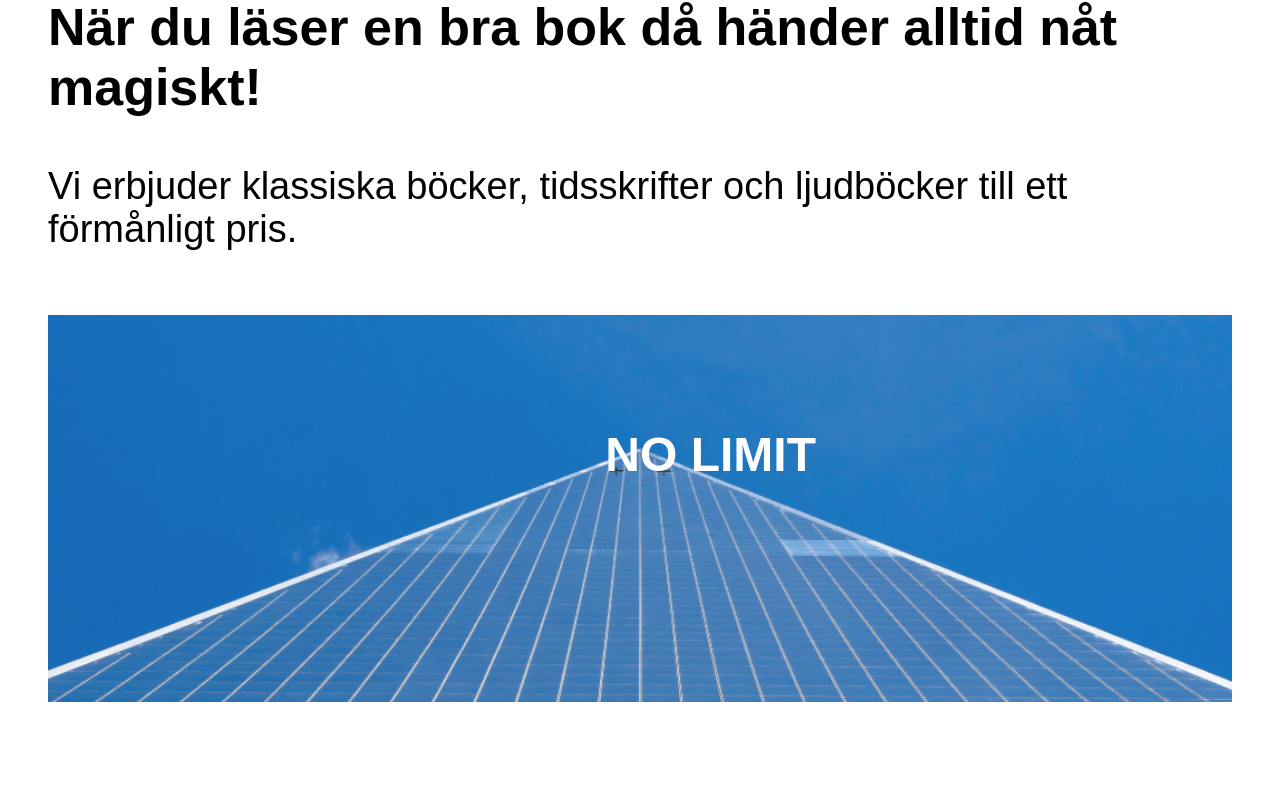
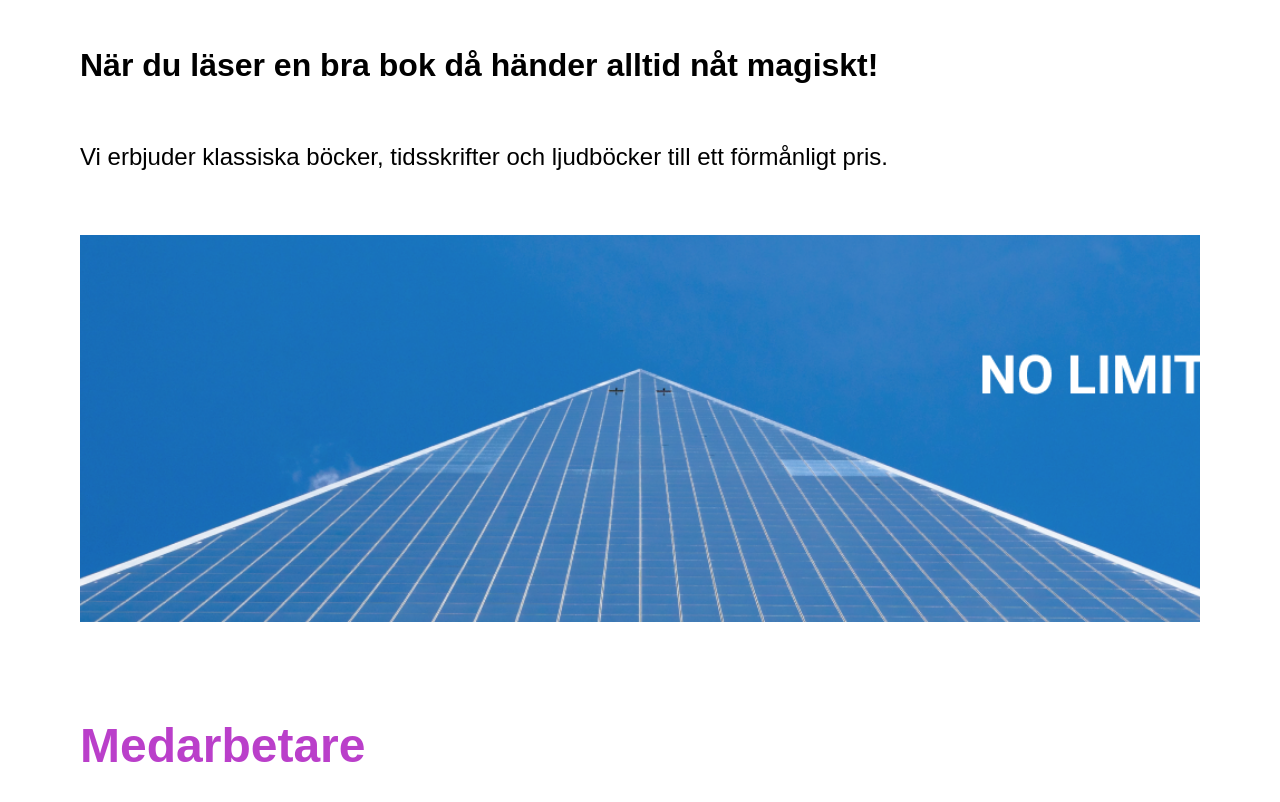
Before and after one commit to JonathanFrontend/Projekt-foretagssida, a React (Create React App) app in the folder foretagssida-webshop/: page /about in a window 1280 px wide. Shown: the part 474-1276 px from the top of the page. Built offline with nearby package versions, Linux system fonts and the light colour scheme.

Commit message:
update css

```diff
--- a/foretagssida-webshop/src/App.css
+++ b/foretagssida-webshop/src/App.css
@@ -22,19 +22,19 @@
 /* Cuong - Om oss */
 .about-h2{
   padding: 3rem 0;
-  font-size: 3.25rem;
+  font-size: 2rem;
   font-weight: 700;
   line-height: 60px;
   color: #000000;
 }
 .about-h3{
   padding-top: 6rem;
-  font-size: 2rem;
+  font-size: 3rem;
   color: #BA3FCA;
 }
 
 .about-p{
-  font-size: 2.375rem;
+  font-size: 1.5rem;
   color: #000000;
   font-weight: 500;
   padding-bottom: 4rem;
@@ -63,7 +63,7 @@
   color:#FFFFFF;
 }
 .description-content{
-  padding: 3rem;
+  padding: 4.25rem 5rem;
 }
 
 .about-img{
@@ -77,12 +77,6 @@
   height: 387px;
   width: 100%;
 
-}
-.about-img-text{
-  font-size: 3rem;
-  color:#FFFFFF;
-  padding-top: 7rem;
-  padding-right: 25rem;
 }
 
 .personal-content{
--- a/foretagssida-webshop/src/components/About.js
+++ b/foretagssida-webshop/src/components/About.js
@@ -12,9 +12,7 @@ function About() {
                     <h3 className="about-h3">Företagsmotto</h3>
                     <h2 className="about-h2"> När du läser en bra bok då händer alltid nåt magiskt!</h2>
                     <p className="about-p">Vi erbjuder klassiska böcker, tidsskrifter och ljudböcker till ett förmånligt pris.</p>
-                    <div className="about-img">
-                        <h1 className="about-img-text">NO LIMIT</h1>
-                    </div>
+                    <div className="about-img"></div>
                     <h3 className="about-h3">Medarbetare</h3>
                 <div className="personal-content">
                     {Staff.personal.map((staff, key) => <div className="personal-card" key={key}>
```
Also changed, not shown: foretagssida-webshop/src/images/MicrosoftTeams-image (3).png.
